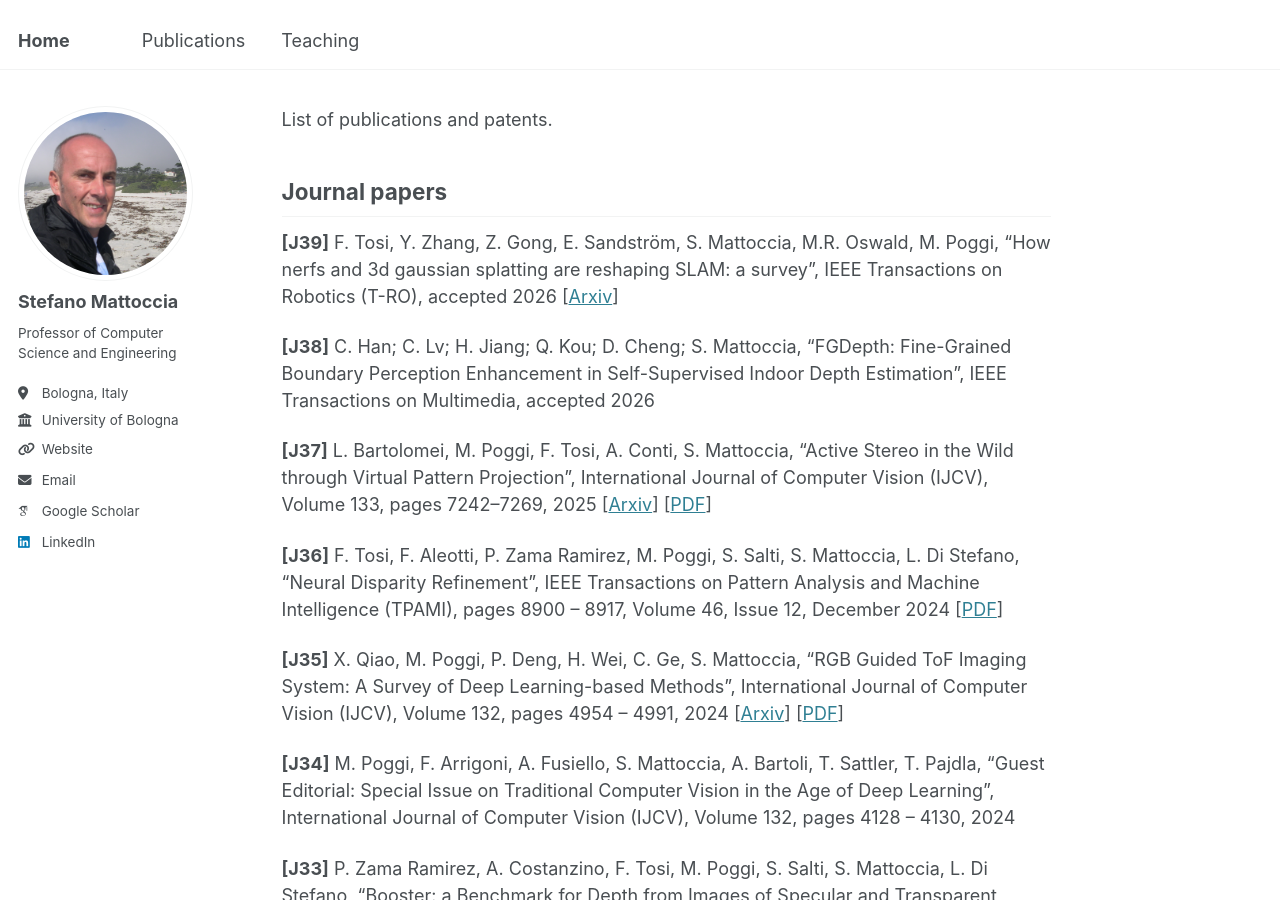
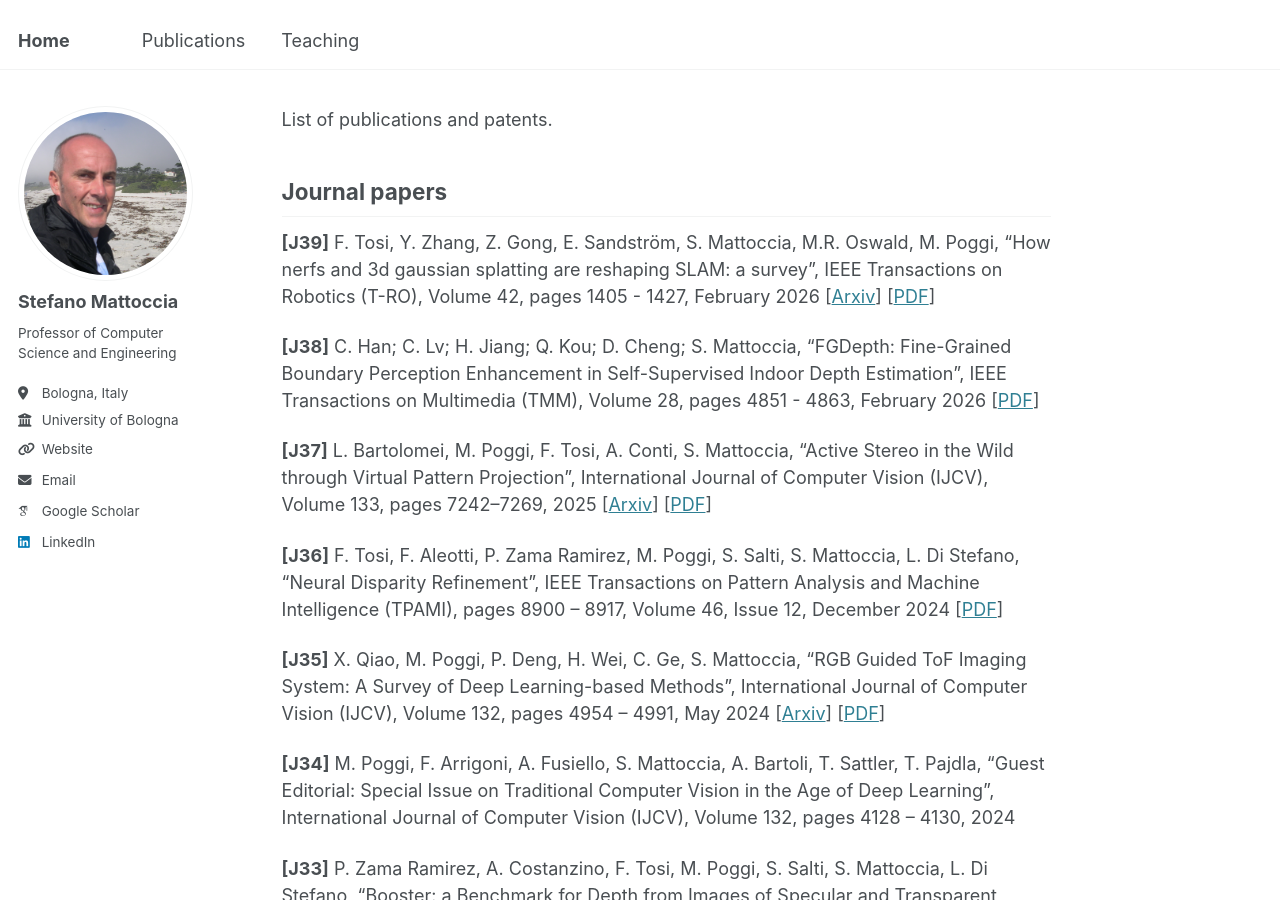
Before and after one commit to stefanomattoccia/stefanomattoccia.github.io, a Jekyll site: the page built from _pages/publications.md, in a window 1280 px wide and 900 px high. Built offline with Jekyll 4.4.1, drawn with Linux system fonts in a browser that asks for light colours; some web fonts are replaced.

Commit message:
Update publication details and references

```diff
--- a/_pages/publications.md
+++ b/_pages/publications.md
@@ -12,15 +12,15 @@ List of publications and patents.
 Journal papers
 ------
 
-**[J39]** F. Tosi, Y. Zhang, Z. Gong, E. Sandström, S. Mattoccia, M.R. Oswald, M. Poggi, “How nerfs and 3d gaussian splatting are reshaping SLAM: a survey”, IEEE Transactions on Robotics (T-RO), accepted 2026 [[Arxiv](https://arxiv.org/pdf/2402.13255)]
+**[J39]** F. Tosi, Y. Zhang, Z. Gong, E. Sandström, S. Mattoccia, M.R. Oswald, M. Poggi, “How nerfs and 3d gaussian splatting are reshaping SLAM: a survey”, IEEE Transactions on Robotics (T-RO), Volume 42, pages 1405 - 1427, February 2026 [[Arxiv](https://arxiv.org/pdf/2402.13255)] [[PDF](https://ieeexplore.ieee.org/document/11399632)]
 
-**[J38]** C. Han; C. Lv; H. Jiang; Q. Kou; D. Cheng; S. Mattoccia, “FGDepth: Fine-Grained Boundary Perception Enhancement in Self-Supervised Indoor Depth Estimation”, IEEE Transactions on Multimedia, accepted 2026
+**[J38]** C. Han; C. Lv; H. Jiang; Q. Kou; D. Cheng; S. Mattoccia, “FGDepth: Fine-Grained Boundary Perception Enhancement in Self-Supervised Indoor Depth Estimation”, IEEE Transactions on Multimedia (TMM), Volume 28, pages 4851 - 4863, February 2026 [[PDF](https://ieeexplore.ieee.org/document/11370223)]
 
 **[J37]** L. Bartolomei, M. Poggi, F. Tosi, A. Conti, S. Mattoccia, “Active Stereo in the Wild through Virtual Pattern Projection”,  International Journal of Computer Vision (IJCV), Volume 133, pages 7242–7269, 2025 [[Arxiv](https://arxiv.org/pdf/2406.04345)] [[PDF](https://link.springer.com/article/10.1007/s11263-025-02511-6?utm_source=rct_congratemailt&utm_medium=email&utm_campaign=nonoa_20250716&utm_content=10.1007/s11263-025-02511-6)]
 
 **[J36]** F. Tosi, F. Aleotti, P. Zama Ramirez, M. Poggi, S. Salti, S. Mattoccia, L. Di Stefano, “Neural Disparity Refinement”, IEEE Transactions on Pattern Analysis and Machine Intelligence (TPAMI), pages 8900 – 8917, Volume 46, Issue 12, December 2024 [[PDF](https://ieeexplore.ieee.org/stamp/stamp.jsp?arnumber=10552115)]
 
-**[J35]** X. Qiao, M. Poggi, P. Deng, H. Wei, C. Ge, S. Mattoccia, “RGB Guided ToF Imaging System: A Survey of Deep Learning-based Methods”, International Journal of Computer Vision (IJCV), Volume 132, pages 4954 – 4991, 2024 [[Arxiv](https://arxiv.org/pdf/2405.10357)] [[PDF](https://link.springer.com/article/10.1007/s11263-024-02089-5)]
+**[J35]** X. Qiao, M. Poggi, P. Deng, H. Wei, C. Ge, S. Mattoccia, “RGB Guided ToF Imaging System: A Survey of Deep Learning-based Methods”, International Journal of Computer Vision (IJCV), Volume 132, pages 4954 – 4991, May 2024 [[Arxiv](https://arxiv.org/pdf/2405.10357)] [[PDF](https://link.springer.com/article/10.1007/s11263-024-02089-5)]
 
 **[J34]** M. Poggi, F. Arrigoni, A. Fusiello, S. Mattoccia, A. Bartoli, T. Sattler, T. Pajdla, “Guest Editorial: Special Issue on Traditional Computer Vision in the Age of Deep Learning”, International Journal of Computer Vision (IJCV), Volume 132, pages 4128 – 4130, 2024
 
```
